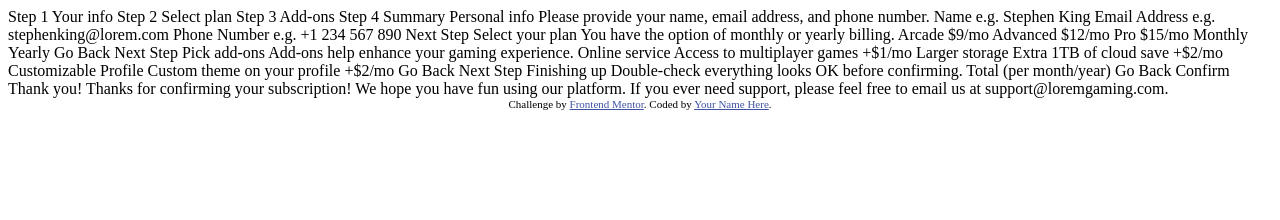
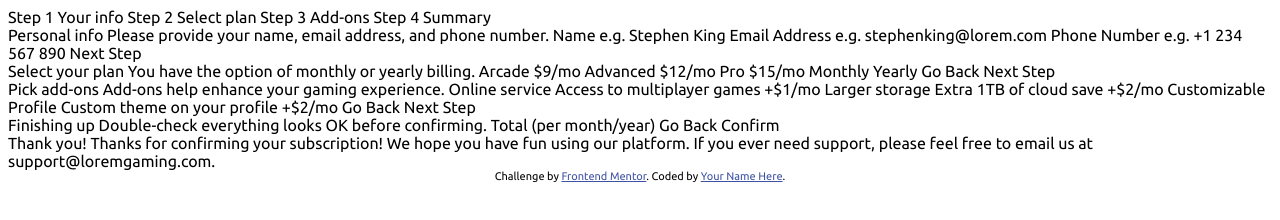
Before and after one commit to Bloopfish/multi-step-form-main, a plain HTML site: page index.html in a window 1280 px wide. Drawn offline with Linux system fonts and the light colour scheme.

Commit message:
Basic setup

```diff
--- a/index.html
+++ b/index.html
@@ -8,16 +8,10 @@
 
   <title>Frontend Mentor | Multi-step form</title>
 
-  <!-- Feel free to remove these styles or customise in your own stylesheet 👍 -->
-  <style>
-    .attribution { font-size: 11px; text-align: center; }
-    .attribution a { color: hsl(228, 45%, 44%); }
-  </style>
+  <link rel="stylesheet" href="style.css">
 </head>
 <body>
-
-  <!-- Sidebar start -->
-
+  <div class="sidebar">
     Step 1
     Your info
 
@@ -29,11 +23,8 @@
 
     Step 4
     Summary
-
-  <!-- Sidebar end -->
-
-  <!-- Step 1 start -->
-
+  </div>
+  <div class="step-one">
     Personal info
     Please provide your name, email address, and phone number.
 
@@ -47,11 +38,8 @@
     e.g. +1 234 567 890
 
     Next Step
-
-  <!-- Step 1 end -->
-
-  <!-- Step 2 start -->
-
+  </div>
+  <div class="step-two">
     Select your plan
     You have the option of monthly or yearly billing.
 
@@ -69,11 +57,8 @@
 
     Go Back
     Next Step
-
-  <!-- Step 2 end -->
-
-  <!-- Step 3 start -->
-
+  </div>
+  <div class="step-three">
     Pick add-ons
     Add-ons help enhance your gaming experience.
 
@@ -91,11 +76,8 @@
 
     Go Back
     Next Step
-
-  <!-- Step 3 end -->
-
-  <!-- Step 4 start -->
-
+  </div>
+  <div class="step-four">
     Finishing up
     Double-check everything looks OK before confirming.
 
@@ -105,22 +87,17 @@
 
     Go Back
     Confirm
-
-  <!-- Step 4 end -->
-
-  <!-- Step 5 start -->
-
+  </div>
+  <div class="step-five">
     Thank you!
 
     Thanks for confirming your subscription! We hope you have fun
     using our platform. If you ever need support, please feel free
     to email us at support@loremgaming.com.
-
-  <!-- Step 5 end -->
-
-  <div class="attribution">
+  </div>
+  <footer>
     Challenge by <a href="https://www.frontendmentor.io?ref=challenge" target="_blank">Frontend Mentor</a>.
     Coded by <a href="#">Your Name Here</a>.
-  </div>
+  </footer>
 </body>
 </html>
--- /dev/null
+++ b/style.css
@@ -0,0 +1,35 @@
+@font-face {
+    font-family: Ubuntu;
+    src: url(./assets/fonts/Ubuntu-Regular.ttf);
+}
+
+@font-face {
+    font-family: Ubuntu;
+    src: url(./assets/fonts/Ubuntu-Medium.ttf);
+    font-weight: 500;
+}
+
+@font-face {
+    font-family: Ubuntu;
+    src: url(./assets/fonts/Ubuntu-Bold.ttf);
+    font-weight: bold;
+}
+
+:root {
+    --marineblue: hsl(213, 96%, 18%);
+    --purplishblue: hsl(243, 100%, 62%);
+    --pastelblue: hsl(228, 100%, 84%);
+    --lightblue: hsl(206, 94%, 87%);
+    --strawberryred: hsl(354, 84%, 57%);
+    --coolgray: hsl(231, 11%, 63%);
+    --lightgray: hsl(229, 24%, 87%);
+    --magnolia: hsl(217, 100%, 97%);
+    --alabaster: hsl(231, 100%, 99%);
+}
+
+body {
+    font-family: Ubuntu;
+}
+
+footer { font-size: 11px; text-align: center; }
+footer a { color: hsl(228, 45%, 44%); }
```
Lines whose indentation alone changed are shown as unchanged.
